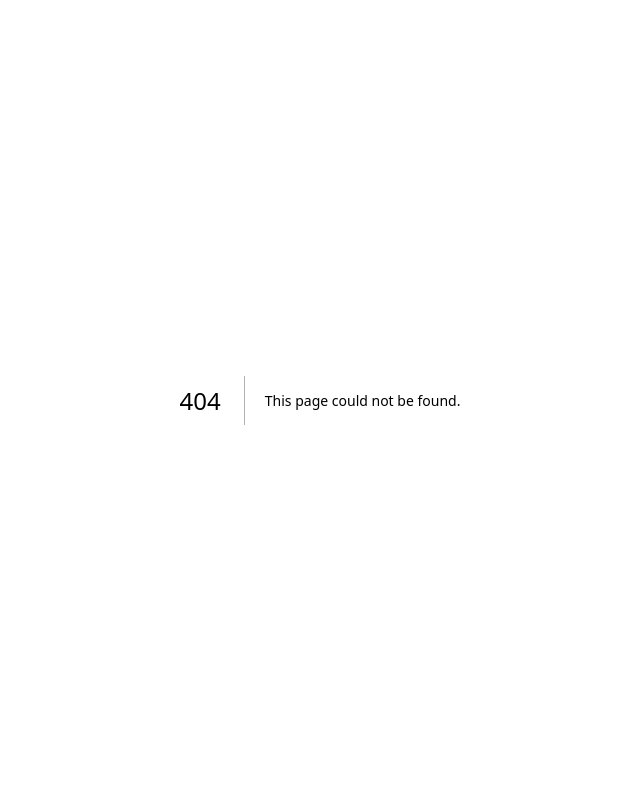
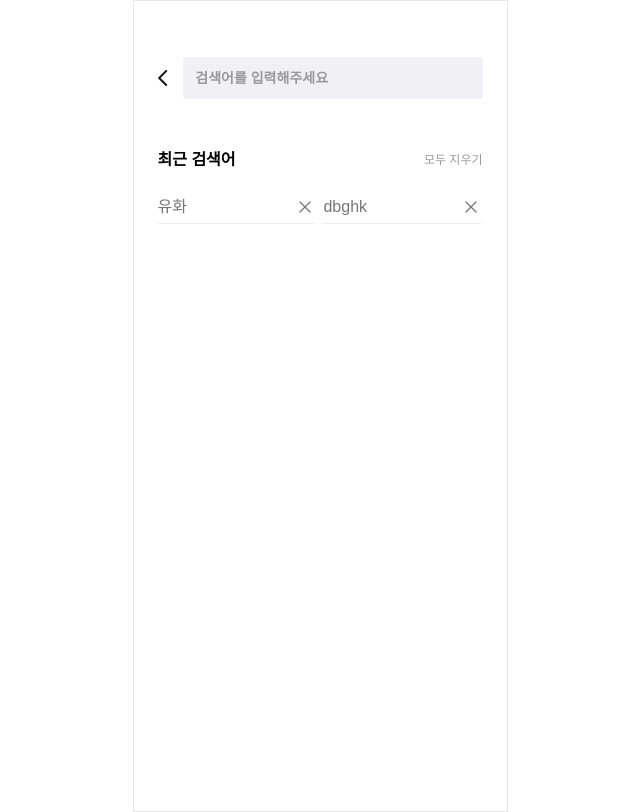
Before and after one commit to Att-ies/frontend, a Next.js app: page /search in a window 1280 px wide. Before the commit this address had no page. Shown: the whole page, without its empty margins (320-960 px from the left). Built offline with nearby package versions, Linux system fonts and the light colour scheme.

Commit message:
feat : search page

```diff
--- /dev/null
+++ b/src/pages/search.tsx
@@ -0,0 +1,75 @@
+import Layout from '@components/common/Layout';
+import Input from '@components/common/Input';
+import back from '@public/svg/icons/icon_back.svg';
+import close from '@public/svg/icons/icon_grayClose.svg';
+import tw from 'tailwind-styled-components';
+import Image from 'next/image';
+import { useRouter } from 'next/router';
+import { useState } from 'react';
+
+interface defaultProps {
+  [key: string]: any;
+}
+
+const SearchBox = tw.header<defaultProps>`
+flex justify-between items-center font-semibold relative h-[64px]
+`;
+
+const KeywordBox = tw.li<defaultProps>`
+border-b-[1px] border-[#EDEDED] text-[#767676] flex px-2 justify-between basis-[48.6%] p-0 cursor-pointer odd:mr-2 pb-1 mt-2
+`;
+
+export default function Search() {
+  const router = useRouter();
+
+  const handleBackBtn = () => {
+    router.back();
+  };
+
+  const [keywords, setKeywords] = useState<string[]>(['유화', 'dbghk']);
+
+  return (
+    <Layout>
+      <SearchBox>
+        <div className="grow-[1]" onClick={() => handleBackBtn()}>
+          <Image src={back} alt="back" />
+        </div>
+        <form className="grow-[5]">
+          <Input
+            className="h-[42px] bg-[#F1F1F5] border-none"
+            type="text"
+            placeholder="검색어를 입력해주세요"
+          />
+        </form>
+      </SearchBox>
+      <section className="mt-[38px]">
+        <div className="flex justify-between">
+          <span className="text-base font-semibold">최근 검색어</span>
+          {keywords.length ? (
+            <span className="text-xs leading-6 text-[#999999]">
+              모두 지우기
+            </span>
+          ) : (
+            <span className="text-xs leading-6 text-[#999999]"></span>
+          )}
+        </div>
+        <div className="mt-[15px]">
+          <ul className="flex m-auto flex-wrap">
+            {keywords.length ? (
+              keywords.map((keyword) => (
+                <KeywordBox key={keyword}>
+                  <span>{keyword}</span>
+                  <span className="flex align-middle ml-2">
+                    <Image src={close} alt="close" width={20} height={20} />
+                  </span>
+                </KeywordBox>
+              ))
+            ) : (
+              <div>최근 검색어가 없습니다.</div>
+            )}
+          </ul>
+        </div>
+      </section>
+    </Layout>
+  );
+}
```
